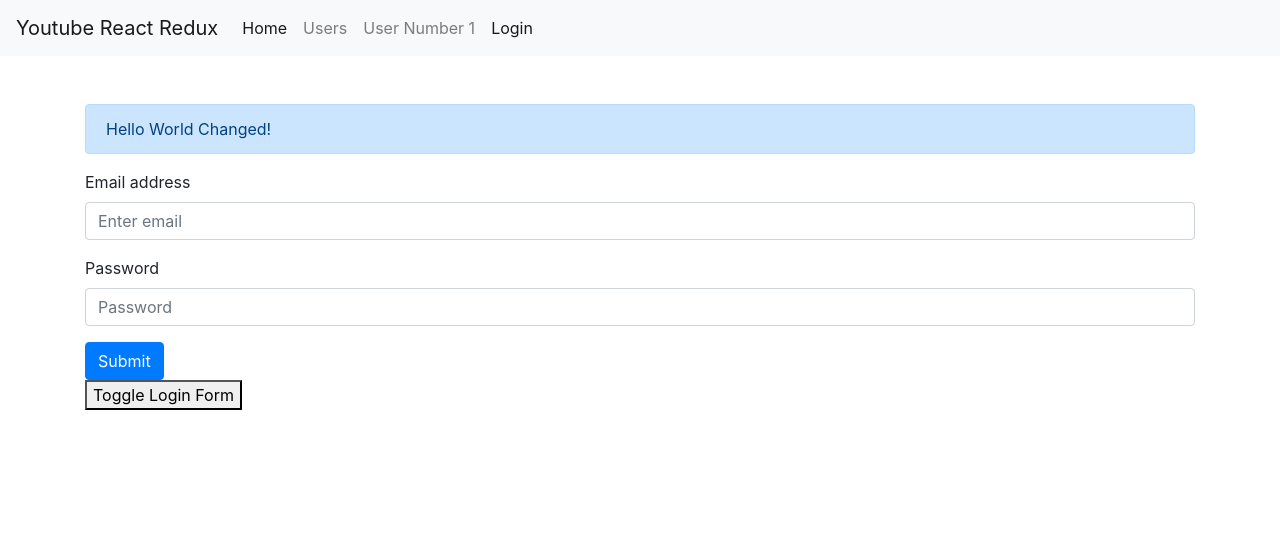
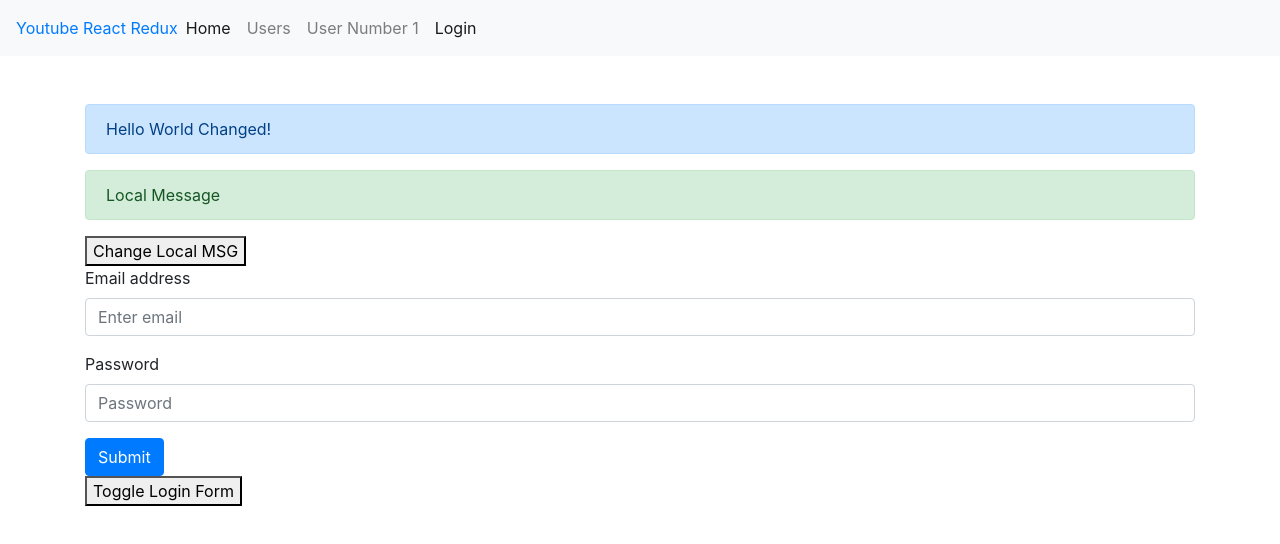
Before and after one commit to LiorRabinovich/youtube-react-redux, a React (Create React App) app: page /login in a window 1280 px wide. Shown: the top 544 px of the page. Built offline with nearby package versions, Linux system fonts and the light colour scheme.

Commit message:
How to react update the dom

```diff
--- a/src/App.js
+++ b/src/App.js
@@ -1,6 +1,6 @@
 import React, { Component } from 'react';
 import { connect } from 'react-redux';
-import { BrowserRouter as Router, Route, NavLink } from 'react-router-dom';
+import { BrowserRouter as Router, Route, Link, NavLink } from 'react-router-dom';
 
 import Home from './containers/Home';
 import Login from './containers/Login';
@@ -12,7 +12,7 @@ class App extends Component {
     return (
       <Router>
         <nav className="navbar navbar-expand-lg navbar-light bg-light mb-5">
-          <a className="navbar-brand" href="#">{this.props.siteName}</a>
+          <Link to="/">{this.props.siteName}</Link>
           <button className="navbar-toggler" type="button" data-toggle="collapse" data-target="#navbarNavAltMarkup" aria-controls="navbarNavAltMarkup" aria-expanded="false" aria-label="Toggle navigation">
             <span className="navbar-toggler-icon"></span>
           </button>
--- a/src/components/LoginForm.js
+++ b/src/components/LoginForm.js
@@ -8,10 +8,9 @@ class LoginForm extends Component {
             user: {
                 email: '',
                 password: ''
-            }
+            },
+            msgLocal: 'Local Message'
         }
-
-        console.log('constructor', props);
     }
     handlerChangeUser = (property, value) => {
         let user = this.state.user;
@@ -22,55 +21,35 @@ class LoginForm extends Component {
         })
     }
 
-    componentWillMount() {
-        console.log('componentWillMount');
+    changeLocalMsg = (e) => {
+        e.preventDefault();
+        this.setState({
+            msgLocal: this.state.msgLocal + "1"
+        })
     }
 
     render() {
-        console.log('render');
         return (
             <form className="login-form">
                 <div className="alert alert-primary">
                     {this.props.msg}
                 </div>
+                <div className="alert alert-success">
+                    {this.state.msgLocal}
+                </div>
+                <button onClick={this.changeLocalMsg}>Change Local MSG</button>
                 <div className="form-group">
                     <label htmlFor="exampleInputEmail1">Email address</label>
                     <input type="email" value={this.state.user.email} onChange={(e) => this.handlerChangeUser('email', e.target.value)} className="form-control" id="exampleInputEmail1" aria-describedby="emailHelp" placeholder="Enter email" />
                 </div>
                 <div className="form-group">
                     <label htmlFor="exampleInputPassword1">Password</label>
-                    <input type="password" value={this.state.user.password} onChange={(e) => this.handlerChangeUser('password', e.target.value)} className="form-control" id="exampleInputPassword1" placeholder="Password" />
+                    <input type="password" value={this.state.user.password} onChange={(e) => this.handlerChangeUser('password', e.target.value)} className="form-control" id="exampleInputPassword1" placeholder="Password" autoComplete="true" />
                 </div>
                 <button type="submit" className="btn btn-primary">Submit</button>
             </form>
         )
     }
-
-    componentDidMount() {
-        console.log('componentDidMount');
-    }
-
-    componentWillReceiveProps(nextProps) {
-        console.log('componentWillReceiveProps', nextProps);
-    }
-
-    shouldComponentUpdate(nextProps, nextState) {
-        console.log('shouldComponentUpdate', nextProps, nextState);
-
-        return true;
-    }
-
-    componentWillUpdate(nextProps, nextState) {
-        console.log('componentWillUpdate', nextProps, nextState);
-    }
-
-    componentDidUpdate(prevProps, prevState) {
-        console.log('componentDidUpdate', prevProps, prevState);
-    }
-
-    componentWillUnmount() {
-        console.log('componentWillUnmount');
-    }
 }
 
 
--- a/src/index.js
+++ b/src/index.js
@@ -16,6 +16,8 @@ const reducer = (state = initState, action) => {
         case "CHANGE_SITE_NAME":
             state = {...state, siteName: action.payload}
         break;
+        default:
+        break;
     }
 
     return state;
```
